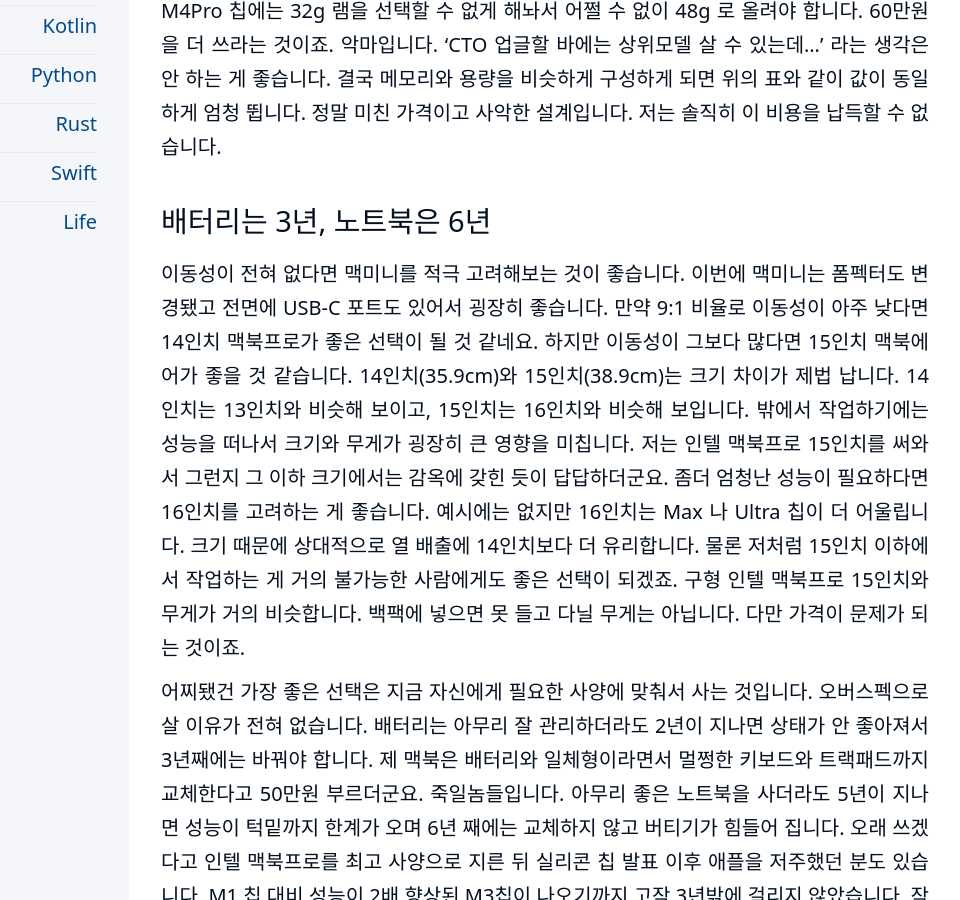
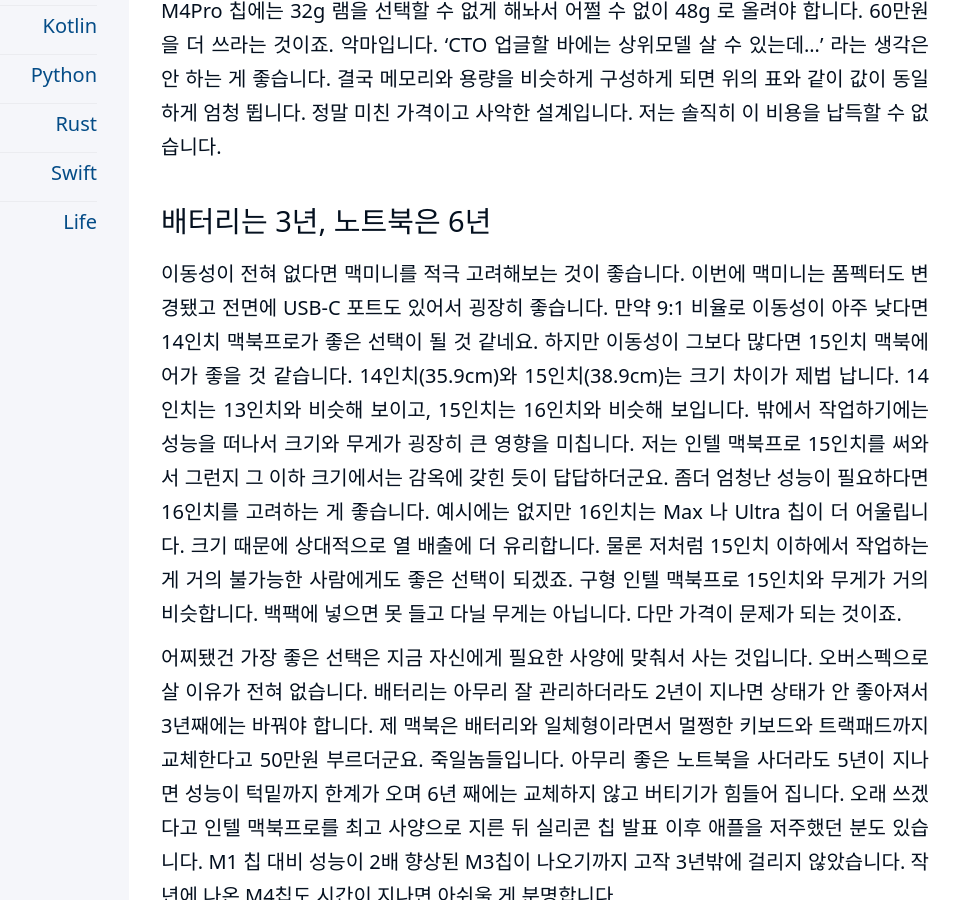
Before and after one commit to kiroshin/kiroshin.github.io, a Jekyll site: the page built from _posts/2025-03-24-macbook_for_dev.md, in a window 1280 px wide and 900 px high, scrolled down 4089 px. Shown: the whole window, without its empty margins (191-1151 px from the left). Built offline with Jekyll 4.4.1, drawn with Linux system fonts in a browser that asks for light colours.

Commit message:
Update 2025-03-24-macbook_for_dev.md

```diff
--- a/_posts/2025-03-24-macbook_for_dev.md
+++ b/_posts/2025-03-24-macbook_for_dev.md
@@ -54,7 +54,7 @@
 
 
 ## 배터리는 3년, 노트북은 6년
-이동성이 전혀 없다면 맥미니를 적극 고려해보는 것이 좋습니다. 이번에 맥미니는 폼펙터도 변경됐고 전면에 USB-C 포트도 있어서 굉장히 좋습니다. 만약 9:1 비율로 이동성이 아주 낮다면 14인치 맥북프로가 좋은 선택이 될 것 같네요. 하지만 이동성이 그보다 많다면 15인치 맥북에어가 좋을 것 같습니다. 14인치(35.9cm)와 15인치(38.9cm)는 크기 차이가 제법 납니다. 14인치는 13인치와 비슷해 보이고, 15인치는 16인치와 비슷해 보입니다. 밖에서 작업하기에는 성능을 떠나서 크기와 무게가 굉장히 큰 영향을 미칩니다. 저는 인텔 맥북프로 15인치를 써와서 그런지 그 이하 크기에서는 감옥에 갖힌 듯이 답답하더군요. 좀더 엄청난 성능이 필요하다면 16인치를 고려하는 게 좋습니다. 예시에는 없지만 16인치는 Max 나 Ultra 칩이 더 어울립니다. 크기 때문에 상대적으로 열 배출에 14인치보다 더 유리합니다. 물론 저처럼 15인치 이하에서 작업하는 게 거의 불가능한 사람에게도 좋은 선택이 되겠죠. 구형 인텔 맥북프로 15인치와 무게가 거의 비슷합니다. 백팩에 넣으면 못 들고 다닐 무게는 아닙니다. 다만 가격이 문제가 되는 것이죠.
+이동성이 전혀 없다면 맥미니를 적극 고려해보는 것이 좋습니다. 이번에 맥미니는 폼펙터도 변경됐고 전면에 USB-C 포트도 있어서 굉장히 좋습니다. 만약 9:1 비율로 이동성이 아주 낮다면 14인치 맥북프로가 좋은 선택이 될 것 같네요. 하지만 이동성이 그보다 많다면 15인치 맥북에어가 좋을 것 같습니다. 14인치(35.9cm)와 15인치(38.9cm)는 크기 차이가 제법 납니다. 14인치는 13인치와 비슷해 보이고, 15인치는 16인치와 비슷해 보입니다. 밖에서 작업하기에는 성능을 떠나서 크기와 무게가 굉장히 큰 영향을 미칩니다. 저는 인텔 맥북프로 15인치를 써와서 그런지 그 이하 크기에서는 감옥에 갖힌 듯이 답답하더군요. 좀더 엄청난 성능이 필요하다면 16인치를 고려하는 게 좋습니다. 예시에는 없지만 16인치는 Max 나 Ultra 칩이 더 어울립니다. 크기 때문에 상대적으로 열 배출에 더 유리합니다. 물론 저처럼 15인치 이하에서 작업하는 게 거의 불가능한 사람에게도 좋은 선택이 되겠죠. 구형 인텔 맥북프로 15인치와 무게가 거의 비슷합니다. 백팩에 넣으면 못 들고 다닐 무게는 아닙니다. 다만 가격이 문제가 되는 것이죠.
 
 어찌됐건 가장 좋은 선택은 지금 자신에게 필요한 사양에 맞춰서 사는 것입니다. 오버스펙으로 살 이유가 전혀 없습니다. 배터리는 아무리 잘 관리하더라도 2년이 지나면 상태가 안 좋아져서 3년째에는 바꿔야 합니다. 제 맥북은 배터리와 일체형이라면서 멀쩡한 키보드와 트랙패드까지 교체한다고 50만원 부르더군요. 죽일놈들입니다. 아무리 좋은 노트북을 사더라도 5년이 지나면 성능이 턱밑까지 한계가 오며 6년 째에는 교체하지 않고 버티기가 힘들어 집니다. 오래 쓰겠다고 인텔 맥북프로를 최고 사양으로 지른 뒤 실리콘 칩 발표 이후 애플을 저주했던 분도 있습니다. M1 칩 대비 성능이 2배 향상된 M3칩이 나오기까지 고작 3년밖에 걸리지 않았습니다. 작년에 나온 M4칩도 시간이 지나면 아쉬울 게 분명합니다.
 
```
